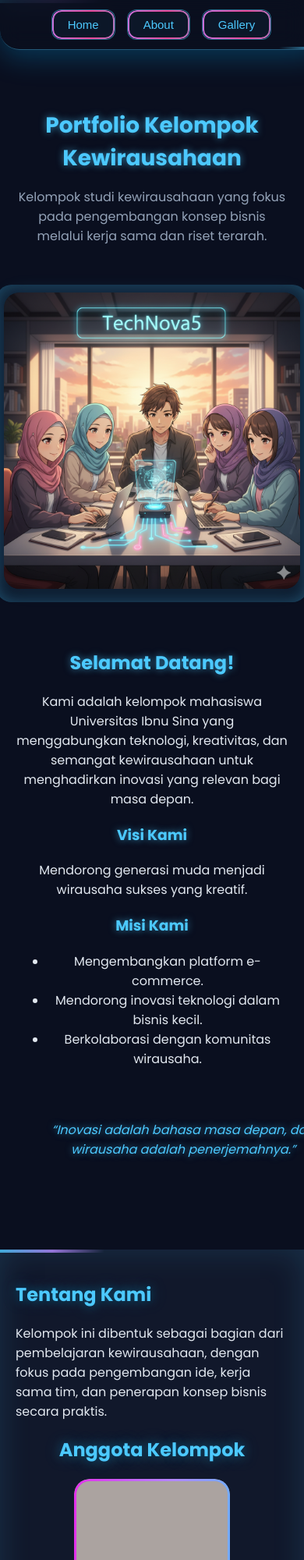
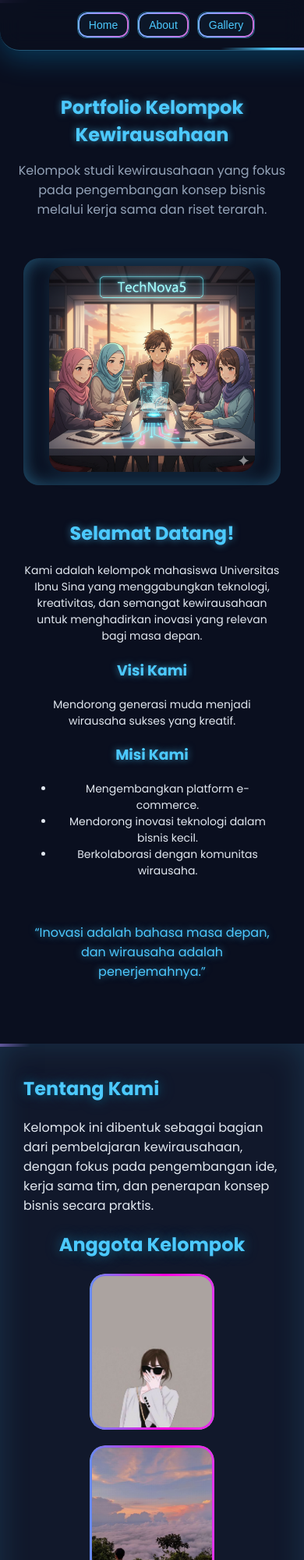
Before and after one commit to al-hafidz-22/website_kelompok_kewirausahaan, a plain HTML site: page index.html in a window 390 px wide. Shown: the top 2000 px of the page at 78% size. Drawn offline with Linux system fonts and the light colour scheme.

Commit message:
Update styles.css
update responsif

```diff
--- a/styles.css
+++ b/styles.css
@@ -190,13 +190,13 @@ section {
 
 .home-quote {
   text-align: center;
-  width: 100%;
-  margin-top: 50px;
-  font-style: italic;
-  color: var(--glow-blue);
-  text-shadow: 0 0 10px rgba(76, 201, 255, 0.6);
+  margin: 40px auto 0;
+  max-width: 90%;
+  padding: 0 12px;
+  display: block;
+  color: var(--glow-blue); /* TETAP biru neon */
+  text-shadow: 0 0 10px rgba(76, 201, 255, 0.6); /* glow TETAP */
 }
-
 .home-right h2,
 .home-right h3 {
   color: var(--glow-blue);
@@ -573,31 +573,123 @@ body.theme-cyber {
 /* ➜ Tambahkan blok ini */
 html {
   overflow-x: hidden;
+  scroll-padding-top: 120px; /* sesuaikan dengan tinggi navbar */
 }
 
-/* ===================== RESPONSIVE ===================== */
+/* ===================== RESPONSIVE FIX — UNIVERSAL ===================== */
+@media (max-width: 1024px) {
+  section {
+    padding: 80px 20px;
+  }
+
+  .container {
+    padding: 0 10px;
+  }
+}
+
+/* ===================== NAVBAR ===================== */
 @media (max-width: 768px) {
   nav {
-    flex-direction: column;
-    text-align: center;
-    gap: 10px;
-    padding: 12px;
+    padding: 15px 18px;
+  }
+
+  nav button {
+    padding: 8px 14px;
+    font-size: 14px;
   }
 
   .nav-right {
-    justify-content: center;
+    gap: 10px;
+    flex-wrap: wrap;
   }
+}
 
+/* ===================== HOME ===================== */
+@media (max-width: 900px) {
   .home-layout {
     flex-direction: column;
     text-align: center;
+    gap: 25px;
+  }
+
+  .home-photo {
+    width: 85%;
+    max-width: 330px;
+    min-width: 220px;
   }
 
   .home-title h1 {
-    font-size: 28px;
+    font-size: 30px;
+  }
+}
+
+@media (max-width: 500px) {
+  .home-title h1 {
+    font-size: 24px;
   }
 
-  .header-cyber {
-    margin-top: 90px;
+  .home-right p,
+  .home-right li {
+    font-size: 14px;
   }
 }
+
+/* ===================== ABOUT — FLIP CARD ===================== */
+@media (max-width: 992px) {
+  .top-row,
+  .bottom-row {
+    gap: 20px;
+  }
+
+  .flip-card {
+    width: 180px;
+    height: 220px;
+  }
+}
+
+@media (max-width: 768px) {
+  .top-row,
+  .bottom-row {
+    flex-direction: column;
+  }
+
+  .flip-card {
+    width: 200px;
+    height: 240px;
+  }
+}
+
+@media (max-width: 480px) {
+  .flip-card {
+    width: 160px;
+    height: 200px;
+  }
+}
+
+/* ===================== GALLERY ===================== */
+@media (max-width: 900px) {
+  .gallery-grid {
+    grid-template-columns: repeat(auto-fit, minmax(180px, 1fr));
+    gap: 18px;
+  }
+}
+
+@media (max-width: 600px) {
+  .gallery-grid {
+    grid-template-columns: repeat(auto-fit, minmax(150px, 1fr));
+  }
+}
+
+@media (max-width: 420px) {
+  .gallery-grid {
+    grid-template-columns: repeat(auto-fit, minmax(130px, 1fr));
+  }
+}
+
+/* ===================== FOOTER ===================== */
+@media (max-width: 600px) {
+  .footer-cyber {
+    padding: 15px 10px;
+    font-size: 14px;
+  }
+}
```
